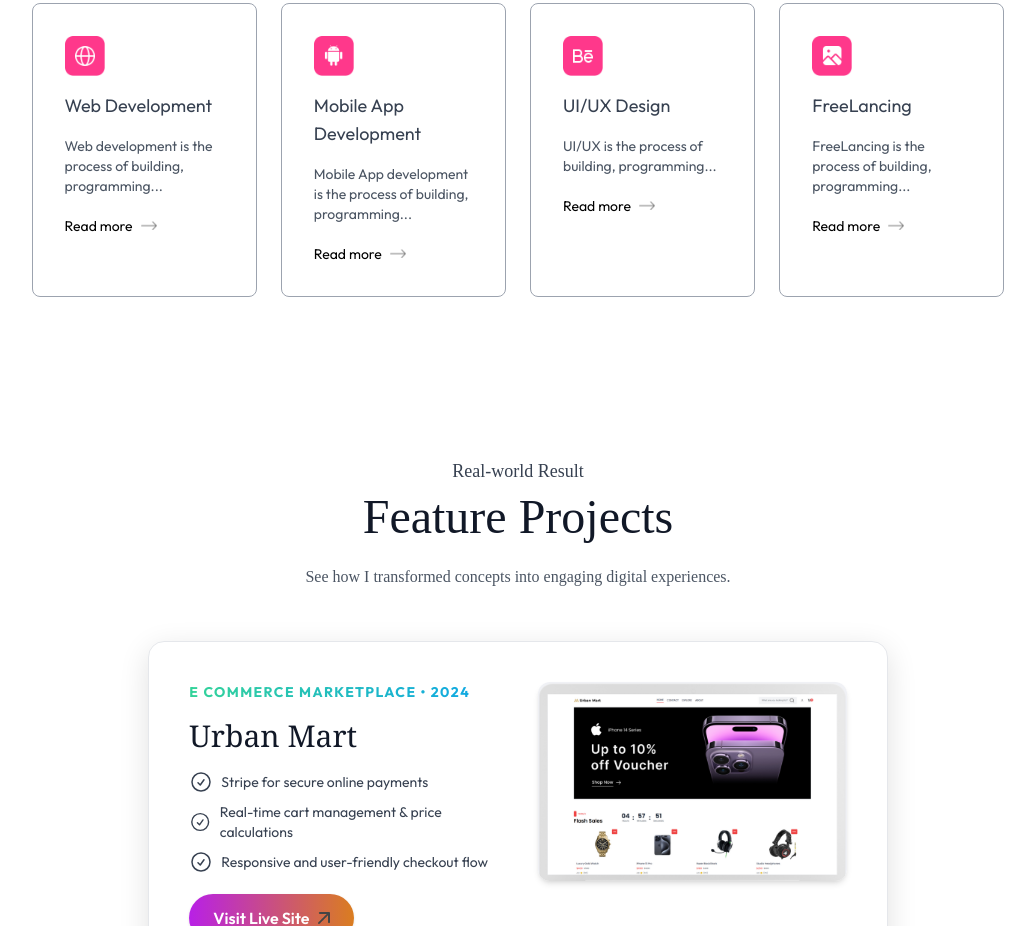
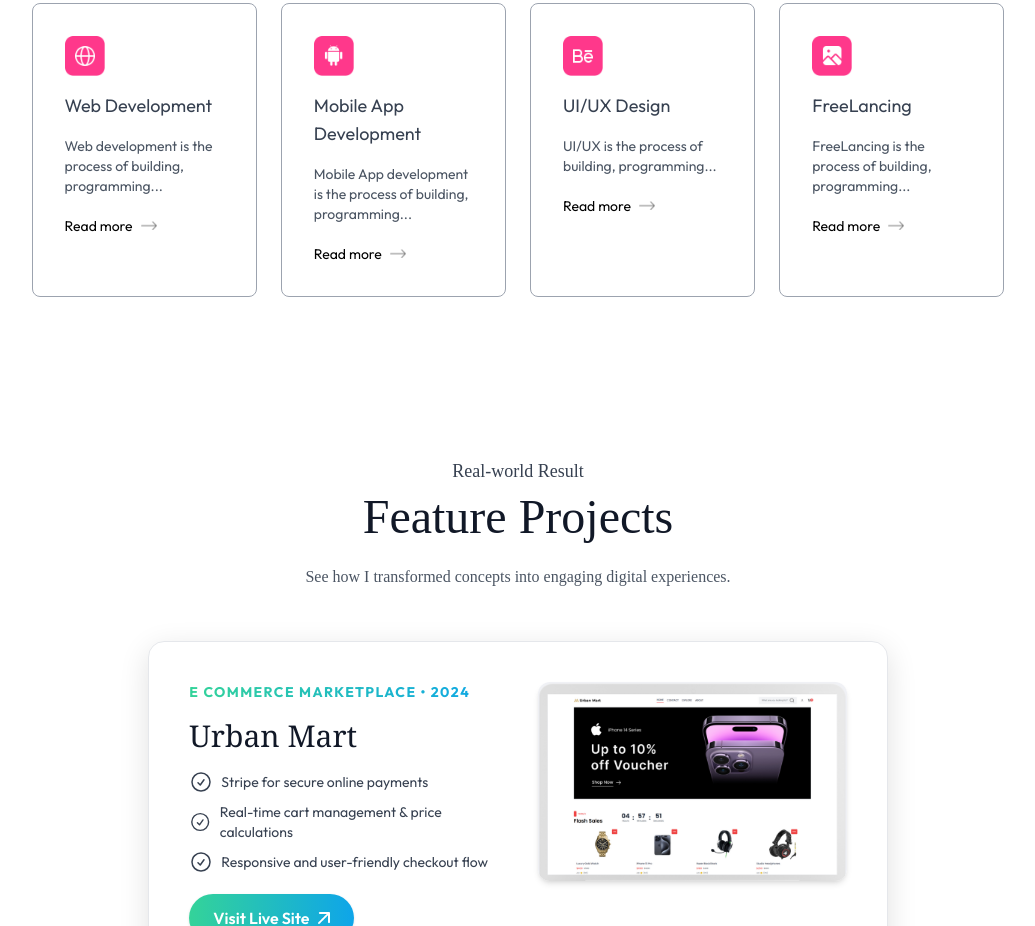
Before and after one commit to nabeel539/mdn-porfolio, a plain HTML site: page index.html in a window 1280 px wide. Shown: the part 1874-2800 px from the top of the page, without its empty margins (122-1157 px from the left). Drawn offline with nearby package versions, Linux system fonts and the light colour scheme; a web font is replaced by a local one.

Commit message:
fixe bugs

```diff
--- a/index.html
+++ b/index.html
@@ -259,7 +259,7 @@
         </p>
 
         <div class="flex gap-4 flex-col md:flex-row">
-            <div class="px-10 py-3 rounded-full bg-gradient-to-r from-[#b820e6] to-[#da7d20]  text-white flex gap-2">
+            <div class="px-10 py-3 rounded-full bg-gradient-to-r from-emerald-400 to-sky-500  text-white flex gap-2">
 
                 <a href="#contact" class="flex items-center gap-2 dark:border-transparent">contact me </a>
                 <img src="./images/right-arrow-white.png" class="w-4 object-contain">
@@ -451,9 +451,9 @@
                             </ul>
                             <a href="https://urban-mart-frontend.onrender.com" target="_blank">
                                 <button
-                                    class="mt-5 bg-gradient-to-r from-[#b820e6] to-[#da7d20] text-white px-6 py-2 rounded-full font-semibold flex items-center gap-2 shadow hover:opacity-90">
-                                    Visit Live Site <img src="./images/arrow-icon.png" class="w-3 dark:hidden">
-                                    <img src="./images/arrow-icon-dark.png" class="w-3 hidden dark:block">
+                                    class="mt-5 bg-gradient-to-r from-emerald-400 to-sky-500 text-white px-6 py-2 rounded-full font-semibold flex items-center gap-2 shadow hover:opacity-90">
+                                    Visit Live Site
+                                    <img src="./images/arrow-icon-dark.png" class="w-3">
                                 </button>
                             </a>
                         </div>
@@ -498,9 +498,9 @@
                             </ul>
                             <a href="https://micro-frontend-17nl.onrender.com" target="_blank">
                                 <button
-                                    class="mt-5 bg-gradient-to-r from-[#b820e6] to-[#da7d20] text-white px-6 py-2 rounded-full font-semibold flex items-center gap-2 shadow hover:opacity-90">
-                                    Visit Live Site <img src="./images/arrow-icon.png" class="w-3 dark:hidden">
-                                    <img src="./images/arrow-icon-dark.png" class="w-3 hidden dark:block">
+                                    class="mt-5 bg-gradient-to-r from-emerald-400 to-sky-500 text-white px-6 py-2 rounded-full font-semibold flex items-center gap-2 shadow hover:opacity-90">
+                                    Visit Live Site
+                                    <img src="./images/arrow-icon-dark.png" class="w-3">
                                 </button>
                             </a>
                         </div>
@@ -546,8 +546,8 @@
                             <a href="https://www.hashtagagriculture.com/" target="_blank">
                                 <button
                                     class="mt-5 bg-gradient-to-r from-emerald-400 to-sky-500 text-white px-6 py-2 rounded-full font-semibold flex items-center gap-2 shadow hover:opacity-90">
-                                    Visit Live Site <img src="./images/arrow-icon.png" class="w-3 dark:hidden">
-                                    <img src="./images/arrow-icon-dark.png" class="w-3 hidden dark:block">
+                                    Visit Live Site
+                                    <img src="./images/arrow-icon-dark.png" class="w-3">
                                 </button>
                             </a>
                         </div>
```
